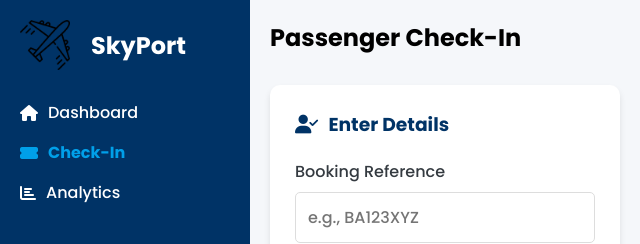
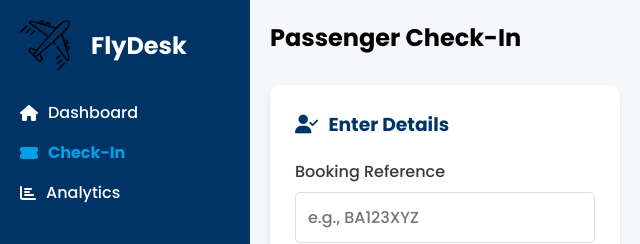
Before and after one commit to GustavoMiranda273/Web-for-Innovation, a plain HTML site: page checkin.html in a window 1280 px wide. Shown: the top 244 px of the page, 0-640 px from the left. Drawn offline with Linux system fonts and the light colour scheme.

Commit message:
Update checkin.html
name

```diff
--- a/checkin.html
+++ b/checkin.html
@@ -13,7 +13,7 @@
   <nav class="sidebar">
     <div class="logo">
       <img src="assets/airplane.png" alt="Airport Logo">
-      <h1>SkyPort</h1>
+      <h1>FlyDesk</h1>
     </div>
     <ul>
       <li><a href="index.html"><i class="fas fa-home"></i> Dashboard</a></li>
```
